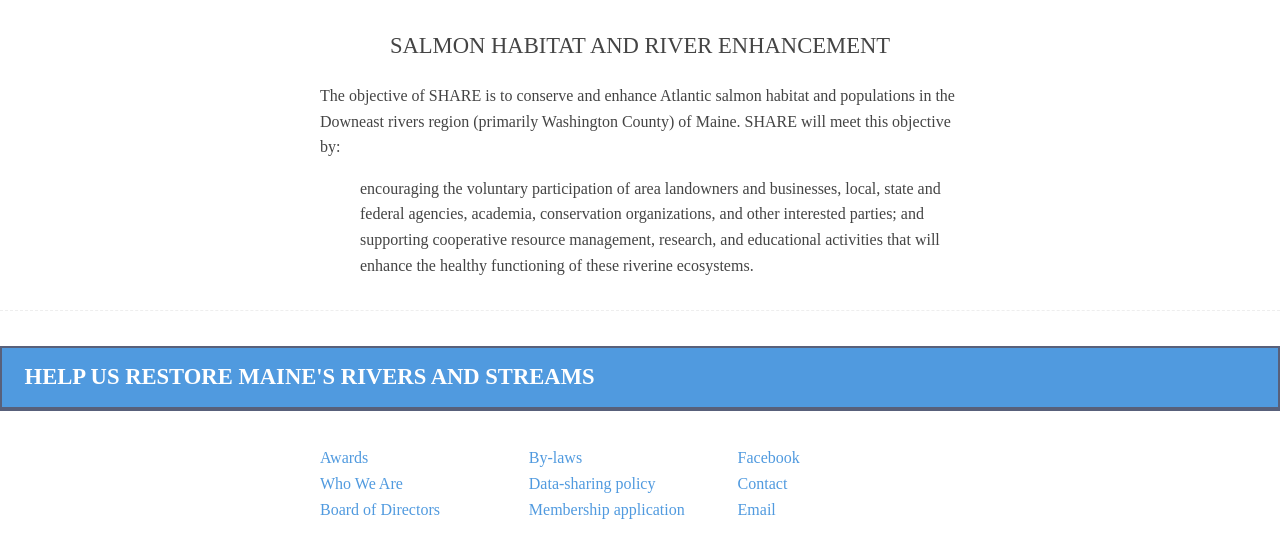
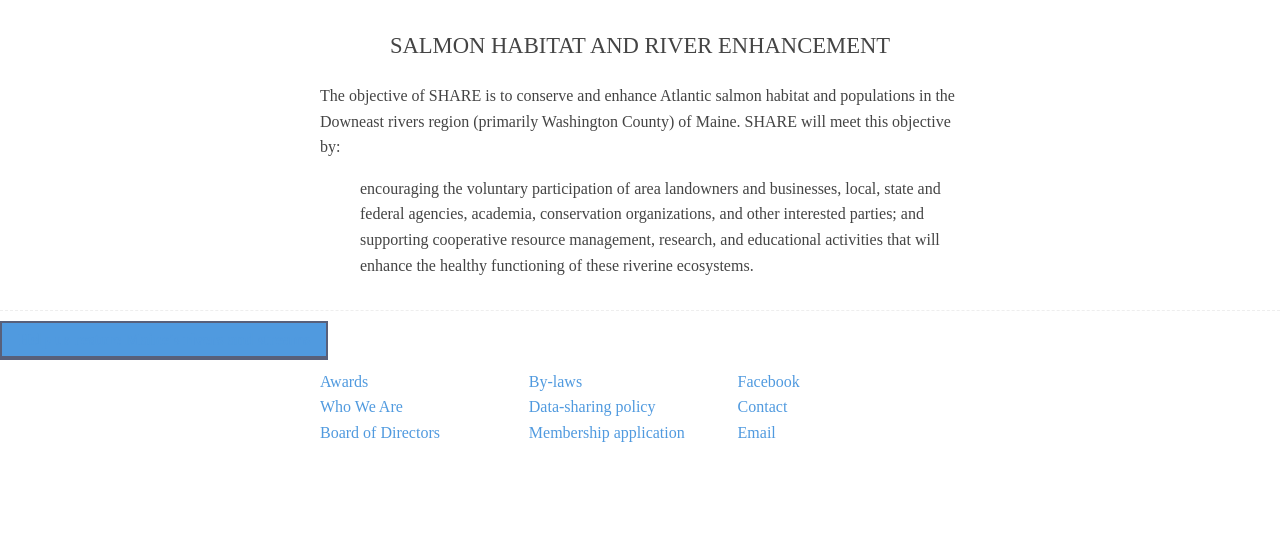
Before and after one commit to salmonhabitat/salmonhabitat, a Jekyll site: the page built from index.html, in a window 1280 px wide and 1038 px high. Shown: the part 484-1038 px from the top of the window. Built offline with Jekyll 4.4.1, drawn with Linux system fonts in a browser that asks for light colours; a script that is not in the unit is left out.

Commit message:
fix button in footer

```diff
--- a/_includes/footer.html
+++ b/_includes/footer.html
@@ -1,7 +1,6 @@
 <footer>
-	<h2 class='button'>
-		<a href='/get-involved'>Help us restore Maine's rivers and streams</a>
-	</h2>
+	<a href='/get-involved' class='button'>Help us restore Maine's rivers and streams</a>
+
 	<div class='content'>
 		<ul>
 			<li><a href='/about.html#awards'>Awards</a></li>
```
